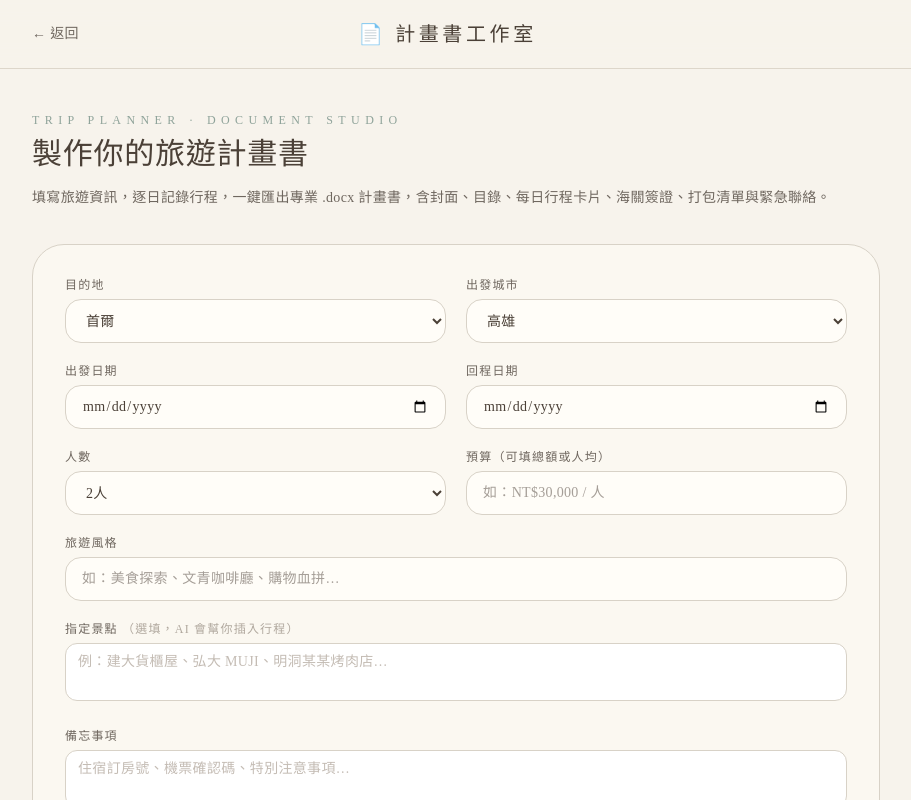
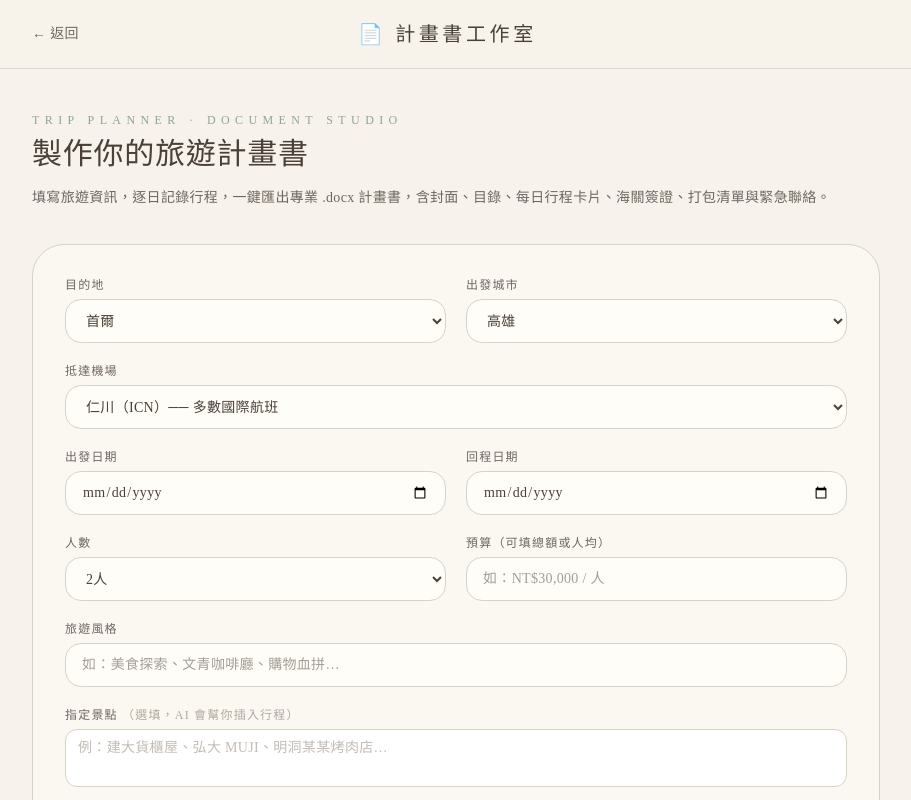
Before and after one commit to hhc42937536-cell/uturn-web, a Next.js app: page /docx in a window 1280 px wide. Shown: the top 800 px of the page, without its empty margins (184-1095 px from the left). Built offline with nearby package versions, Linux system fonts and the light colour scheme.

Commit message:
feat: 首爾/東京可選抵達機場，帶入 docx 封面和 AI 行程

```diff
--- a/app/api/generate-itinerary/route.ts
+++ b/app/api/generate-itinerary/route.ts
@@ -17,7 +17,7 @@ async function callGemini(key: string, model: string, prompt: string): Promise<s
 }
 
 export async function POST(req: NextRequest) {
-  const { destination, depDate, retDate, people, style, mustVisit } = await req.json();
+  const { destination, arrAirport, depDate, retDate, people, style, mustVisit } = await req.json();
 
   const key = process.env.GEMINI_API_KEY;
   if (!key) return NextResponse.json({ error: "GEMINI_API_KEY not set" }, { status: 500 });
@@ -32,7 +32,7 @@ export async function POST(req: NextRequest) {
   const prompt = `你是台灣人出國行程規劃師。請為以下旅程生成每日建議行程，以 JSON 陣列回傳，不要有其他文字。
 ${mustVisitBlock}
 旅程資訊：
-- 目的地：${destination}
+- 目的地：${destination}${arrAirport ? `（抵達機場：${arrAirport}）` : ""}
 - 出發日期：${depDate}
 - 回程日期：${retDate}
 - 人數：${people}人
--- a/app/docx/DocxView.tsx
+++ b/app/docx/DocxView.tsx
@@ -6,6 +6,17 @@ import { buildAndDownloadDocx } from "@/app/lib/buildDocx";
 
 const DESTINATIONS = ["首爾", "東京", "大阪", "沖繩", "釜山", "曼谷", "新加坡", "香港", "胡志明市", "吉隆坡"];
 const DEP_CITIES = ["高雄", "台北", "台中", "台南"];
+
+const ARR_AIRPORTS: Record<string, { code: string; label: string }[]> = {
+  首爾: [
+    { code: "ICN", label: "仁川（ICN）── 多數國際航班" },
+    { code: "GMP", label: "金浦（GMP）── 廉航/離市區近" },
+  ],
+  東京: [
+    { code: "NRT", label: "成田（NRT）── 多數國際航班" },
+    { code: "HND", label: "羽田（HND）── 離市區近" },
+  ],
+};
 
 const VISA_NOTE: Record<string, string> = {
   首爾: "免簽 90 天，建議出發前確認 K-ETA 狀態。",
@@ -72,7 +83,7 @@ export default function DocxView() {
   const [exporting, setExporting] = useState(false);
 
   const [form, setForm] = useState({
-    destination: "首爾", depCity: "高雄",
+    destination: "首爾", depCity: "高雄", arrAirport: "ICN",
     depDate: "", retDate: "", people: "2",
     budget: "", style: "", mustVisit: "", memo: "",
   });
@@ -177,6 +188,7 @@ export default function DocxView() {
         headers: { "Content-Type": "application/json" },
         body: JSON.stringify({
           destination: form.destination,
+          arrAirport: form.arrAirport,
           depDate: form.depDate,
           retDate: form.retDate,
           people: form.people,
@@ -244,7 +256,11 @@ export default function DocxView() {
               <div className="grid gap-5 sm:grid-cols-2">
                 <label className="block">
                   <span className="mb-1.5 block text-xs font-light tracking-widest text-[#6F675F]">目的地</span>
-                  <select value={form.destination} onChange={(e) => setForm((p) => ({ ...p, destination: e.target.value }))} className={inputClass}>
+                  <select value={form.destination} onChange={(e) => {
+                    const dest = e.target.value;
+                    const airports = ARR_AIRPORTS[dest];
+                    setForm((p) => ({ ...p, destination: dest, arrAirport: airports ? airports[0].code : "" }));
+                  }} className={inputClass}>
                     {DESTINATIONS.map((d) => <option key={d}>{d}</option>)}
                   </select>
                 </label>
@@ -254,6 +270,16 @@ export default function DocxView() {
                     {DEP_CITIES.map((d) => <option key={d}>{d}</option>)}
                   </select>
                 </label>
+                {ARR_AIRPORTS[form.destination] && (
+                  <label className="block sm:col-span-2">
+                    <span className="mb-1.5 block text-xs font-light tracking-widest text-[#6F675F]">抵達機場</span>
+                    <select value={form.arrAirport} onChange={(e) => setForm((p) => ({ ...p, arrAirport: e.target.value }))} className={inputClass}>
+                      {ARR_AIRPORTS[form.destination].map(({ code, label }) => (
+                        <option key={code} value={code}>{label}</option>
+                      ))}
+                    </select>
+                  </label>
+                )}
                 <label className="block">
                   <span className="mb-1.5 block text-xs font-light tracking-widest text-[#6F675F]">出發日期</span>
                   <input type="date" value={form.depDate} onChange={(e) => setForm((p) => ({ ...p, depDate: e.target.value }))} className={inputClass} />
--- a/app/lib/buildDocx.ts
+++ b/app/lib/buildDocx.ts
@@ -17,6 +17,7 @@ export type DayNote = {
 export type DocxFormData = {
   destination: string;
   depCity: string;
+  arrAirport?: string;
   depDate: string;
   retDate: string;
   people: string;
@@ -226,6 +227,7 @@ function buildCover(form: DocxFormData, dateRange: string): Table {
   const infoRows: Paragraph[] = [
     cp(""),
     cp(`✈️  出發城市　${form.depCity}`, { color: C.muted }),
+    ...(form.arrAirport ? [cp(`🛬  抵達機場　${form.arrAirport}`, { color: C.muted })] : []),
     cp(`👤  出行人數　${form.people} 人`, { color: C.muted }),
     ...(form.budget ? [cp(`💰  旅遊預算　${form.budget}`, { color: C.muted })] : []),
     ...(form.style  ? [cp(`🎯  旅遊風格　${form.style}`,  { color: C.muted })] : []),
```
